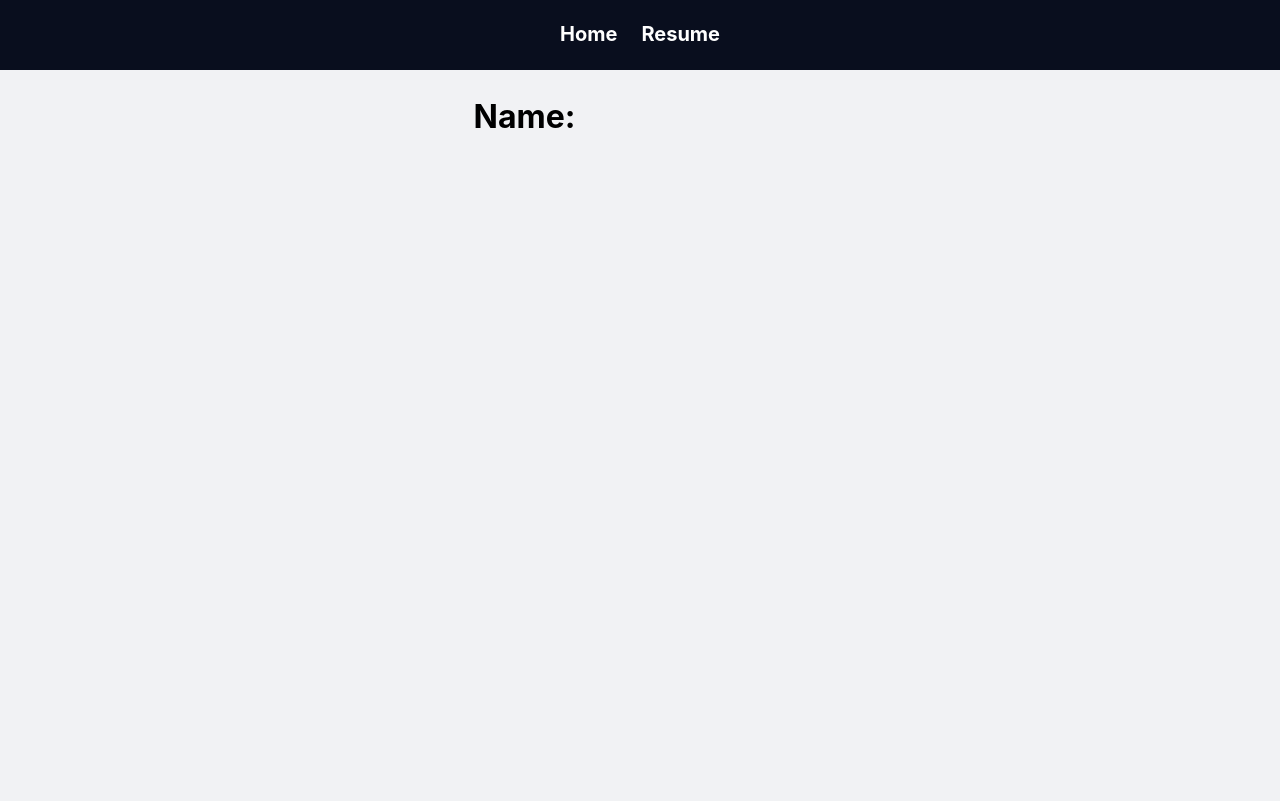
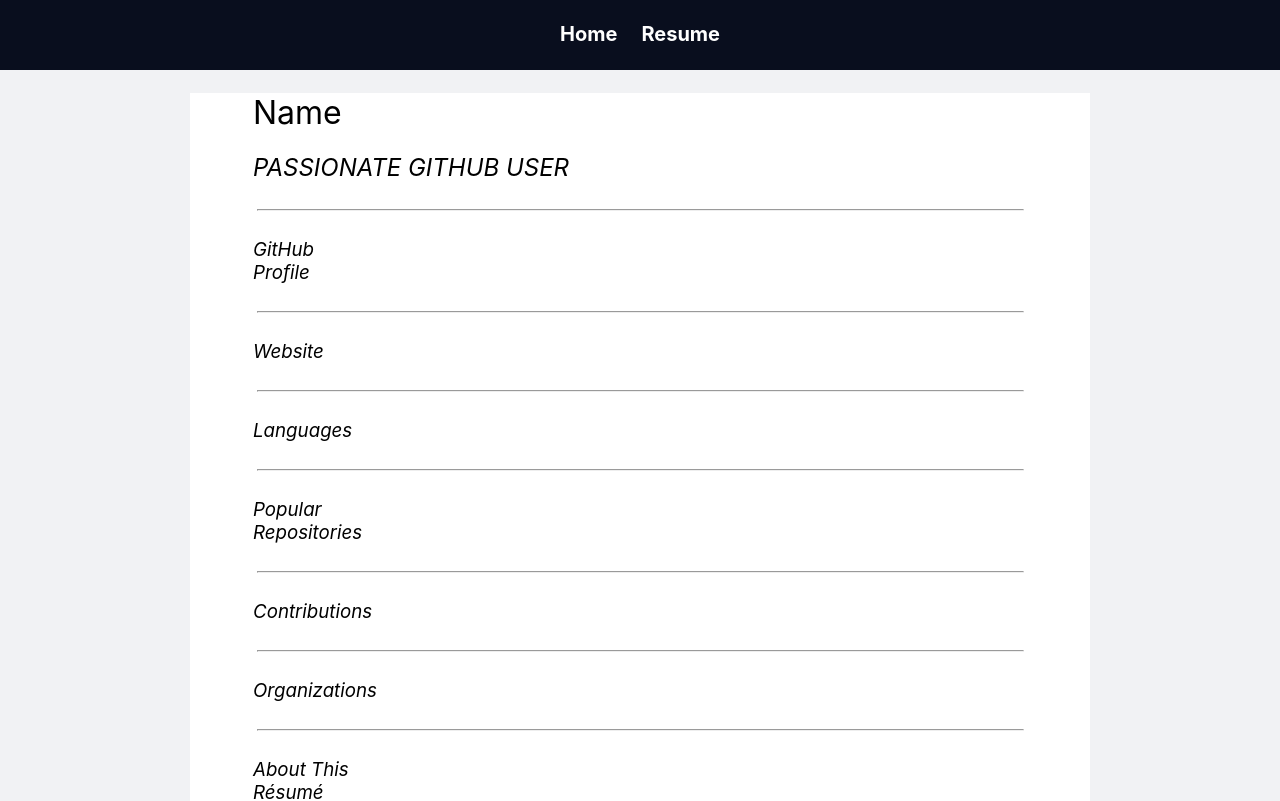
Before and after one commit to Mr-Boris/React-Test-, a React (Create React App) app: page /resume in a window 1280 px wide. Shown: the top 801 px of the page. Built offline with nearby package versions, Linux system fonts and the light colour scheme.

Commit message:
resume page && decor

```diff
--- a/src/Components/HomePage/home.css
+++ b/src/Components/HomePage/home.css
@@ -12,9 +12,19 @@
    justify-content: center;
 }
 
+.logo img {
+   width: 250px;
+   height: 120px;
+   margin-left: 15%;
+   display: flex;
+   align-items: center;
+   justify-content: center;
+}
+
 .inputDiv {
    margin-top: 20%;
 }
+
 .button {
    color: #fff;
    width: 235px;
--- a/src/Components/HomePage/home.js
+++ b/src/Components/HomePage/home.js
@@ -1,7 +1,6 @@
 import React from 'react';
 
 import './home.css';
-
 
 export default class Home extends React.Component {
    constructor (props) {
@@ -32,28 +31,12 @@ export default class Home extends React.Component {
          bio: user.bio,
          name: user.name,
          blog: user.blog,
-         avatar_url: user.avatar_url,
          created_at: user.created_at,
          public_repos: user.public_repos,
       })
    }
 
    render() {
-
-      let user;
-
-      if(this.state.name) {
-         user =
-            <div className='user'>
-               <div className='divUser'>
-                  <p className='pUser'>Public repositories {this.state.public_repos} </p>
-                  <p className='bioUser'>{this.state.bio}</p>
-                  <div className='userImg'>
-                     <img src={this.state.avatar_url} alt='' />
-                  </div>
-               </div>
-            </div>
-      }
       return (
          <div className='container' >
             <div className='formUser'>
@@ -69,9 +52,6 @@ export default class Home extends React.Component {
                       </div>
                   </form>
                </div>
-               <div>
-                  {user}
-               </div>
             </div>
          </div>
       );
--- a/src/Components/Resume/resume.css
+++ b/src/Components/Resume/resume.css
@@ -0,0 +1,72 @@
+
+.resume {
+   width: 900px;
+   height: 900px;
+   background: #fff;
+}
+
+.nameBio {
+}
+
+.nameBio h1 {
+   margin-left: 7%;
+   font-weight: normal;
+}
+
+.nameBio h2 {
+   margin-left: 7%;
+   font-style: italic;
+   font-weight: normal;
+}
+
+.gitProfile h3 {
+   margin-top: 3%;
+   margin-left: 7%;
+   font-style: italic;
+   font-weight: normal;
+}
+
+.site h3 {
+   margin-top: 3%;
+   margin-left: 7%;
+   font-style: italic;
+   font-weight: normal;
+}
+
+.lang h3 {
+   margin-top: 3%;
+   margin-left: 7%;
+   font-style: italic;
+   font-weight: normal;
+}
+.poprep h3 {
+   margin-top: 3%;
+   margin-left: 7%;
+   font-style: italic;
+   font-weight: normal;
+}
+.contrib h3 {
+   margin-top: 3%;
+   margin-left: 7%;
+   font-style: italic;
+   font-weight: normal;
+}
+
+.organiz h3 {
+   margin-top: 3%;
+   margin-left: 7%;
+   font-style: italic;
+   font-weight: normal;
+}
+
+.about h3 {
+   margin-top: 3%;
+   margin-left: 7%;
+   font-style: italic;
+   font-weight: normal;
+}
+
+hr {
+   width: 85%;
+   margin-top: 3%;
+}
--- a/src/Components/Resume/resume.js
+++ b/src/Components/Resume/resume.js
@@ -1,11 +1,49 @@
 import React from 'react';
+import './resume.css';
 
 export default class Resume extends React.Component {
    render() {
-      const {username} = this.props;
       return (
-         <div>
-            <h1>Name: {username}</h1>
+         <div className='container' >
+            <div className='resume'>
+               <header className='nameBio'>
+                  <div className='nameBio'>
+                     <h1>Name </h1>
+                     <h2>PASSIONATE GITHUB USER</h2>
+                     <hr />
+                  </div>
+               </header>
+               <div>
+                  <div className='gitProfile'>
+                     <h3>GitHub <br /> Profile</h3>
+                     <hr />
+                  </div>
+                  <div className='site'>
+                     <h3>Website</h3>
+                     <hr />
+                  </div>
+                  <div className='lang'>
+                     <h3>Languages</h3>
+                     <hr />
+                  </div>
+                  <div className='poprep'>
+                     <h3> Popular <br /> Repositories</h3>
+                     <hr />
+                  </div>
+                  <div className='contrib'>
+                     <h3>Contributions</h3>
+                     <hr />
+                  </div>
+                  <div className='organiz'>
+                     <h3>Organizations</h3>
+                     <hr />
+                  </div>
+                  <div className='about'>
+                     <h3> About This <br /> Résumé</h3>
+                     <hr />
+                  </div>
+               </div>
+            </div>
          </div>
       );
    }
--- a/src/Components/Toolbar/toolbar.css
+++ b/src/Components/Toolbar/toolbar.css
@@ -22,7 +22,16 @@
    padding: 0 12px;
    margin-top: 22px;
 }
-.component {
-   margin-left: 37%;
-   margin-top: 4%;
+.Home {
+   display: flex;
+   margin-top: 7%;
+   align-items: center;
+   justify-content: center;
 }
+.Resume {
+   display: flex;
+   margin-top: -5%;
+   align-items: center;
+   justify-content: center;
+
+}
--- a/src/Components/Toolbar/toolbar.js
+++ b/src/Components/Toolbar/toolbar.js
@@ -21,9 +21,11 @@ export default function Toolbar() {
                      <li><Link to='/home'>Home</Link></li>
                      <li><Link to='/resume'>Resume</Link></li>
                   </ul>
-                  <div className='component'>
+                  <div className='Home'>
                      <Route exact path='/home' component={Home} />
-                     <Route path='/resume' component={Resume} />
+                  </div>
+                  <div className='Resume'>
+                     <Route exact path='/resume' component={Resume} />
                   </div>
                </div>
             </Router>
```
Also changed, not shown: src/img/logo.png, 1 other file (tests, documents, lock files or other folders).
